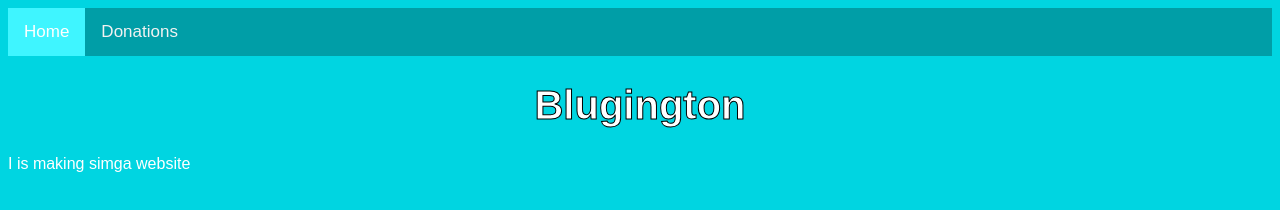
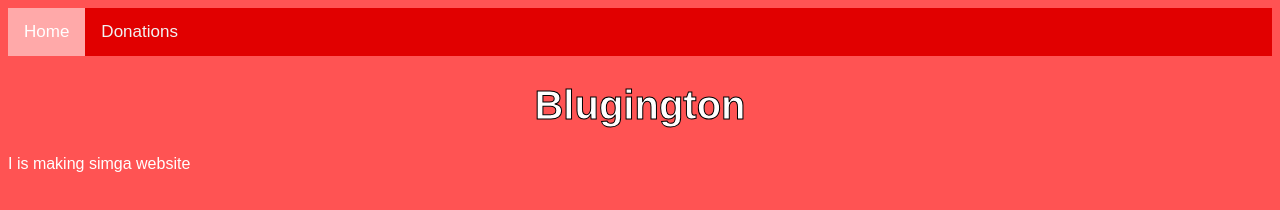
Before and after one commit to Blugington/blugington.github.io, a plain HTML site: page index.html in a window 1280 px wide. Drawn offline with Linux system fonts and the light colour scheme.

Commit message:
Red theme

```diff
--- a/style.css
+++ b/style.css
@@ -1,4 +1,4 @@
-body {background-color: #00d5e1;}
+body {background-color: #ff5353;}
 .font {
     font-family: Arial, Helvetica, sans-serif;
     color: white;
@@ -11,7 +11,7 @@ body {background-color: #00d5e1;}
 }
 
 .topnav {
-background-color: #009ea7;
+background-color: #e10000;
 overflow: hidden;
 }
 
@@ -30,6 +30,6 @@ color: black;
 }
 
 .topnav a.active {
-background-color: #3ff5ff;
+background-color: #ffa9a9;
 color: white;
 }
```
